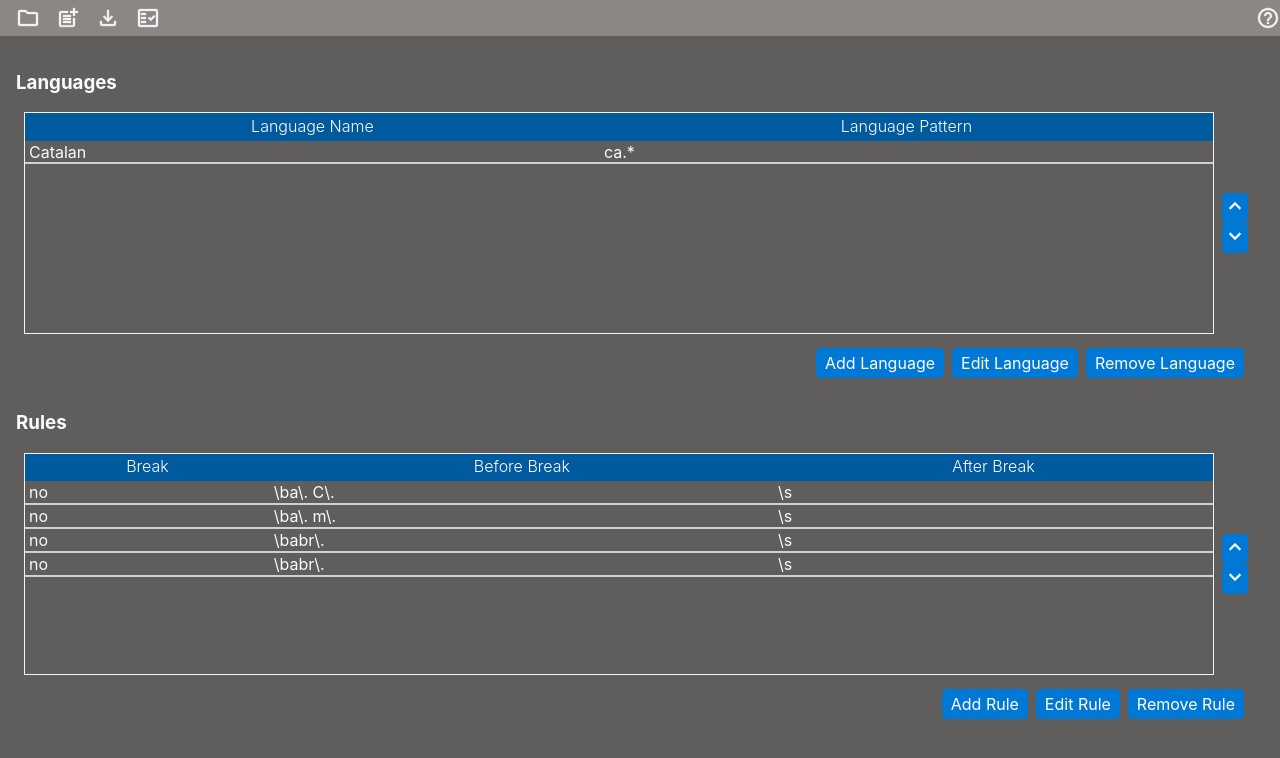
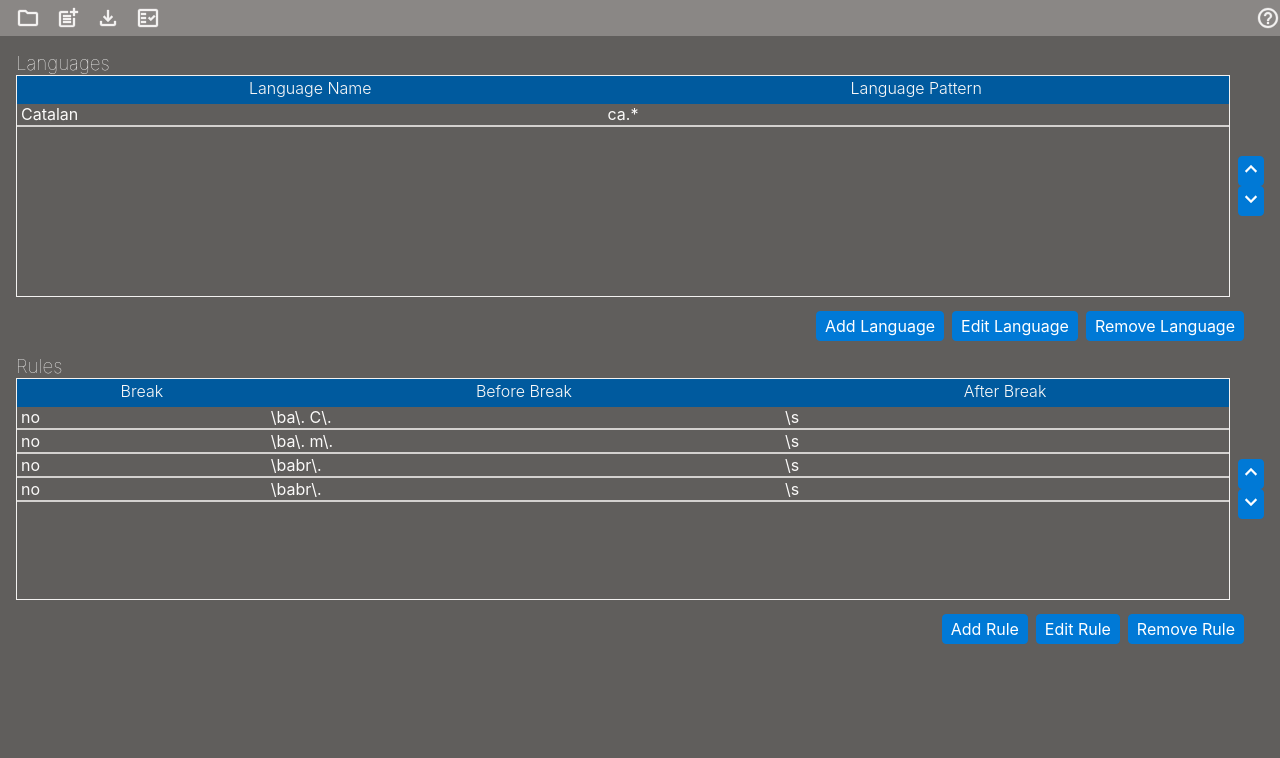
Before and after one commit to rmraya/SRXEditor, a website with bundled scripts: page html/en/index.html in a window 1280 px wide. Built offline with nearby package versions, Linux system fonts and the light colour scheme.

Commit message:
Adjusted CSS

```diff
--- a/css/dark.css
+++ b/css/dark.css
@@ -100,6 +100,11 @@ td.list {
 	align-items: center;
 }
 
+h3 {
+	margin: 0;
+	padding: 0;
+	font-weight: lighter;
+}
 /* inputs */
 
 input {
@@ -275,7 +280,6 @@ button:disabled {
 .dialogRow {
 	display: flex;
 	flex-direction: row;
-	width: calc(100% - 8px);
 	padding: 0;
 }
 
@@ -283,14 +287,6 @@ button:disabled {
 	display: flex;
 	flex-direction: row;
 	width: 100%;
-	padding: 0;
-}
-
-.dialogRow {
-	display: flex;
-	flex-direction: row;
-	width: calc(100% - 24px);
-	margin-left: 8px;
 	padding: 0;
 }
 
```
